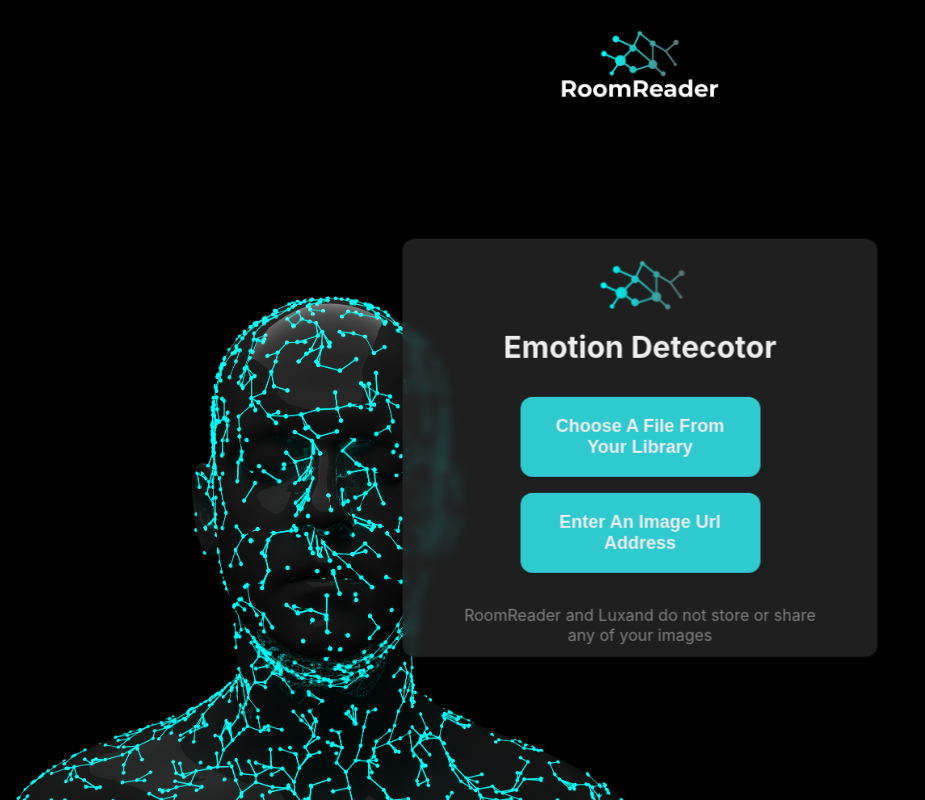
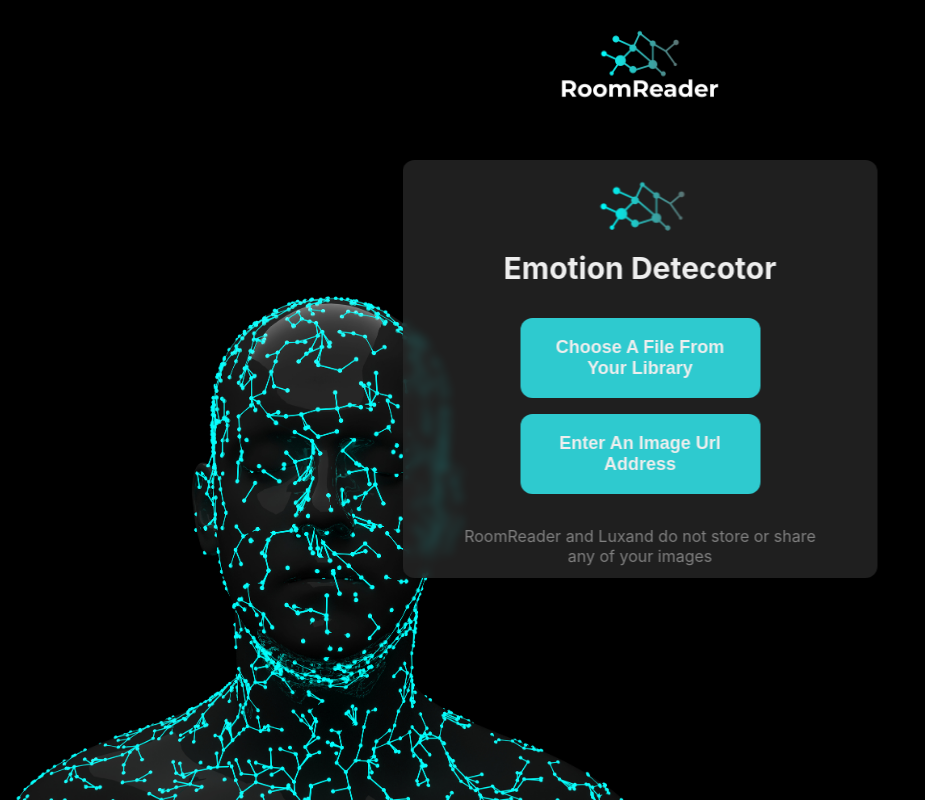
Before and after one commit to Jeffrey-Johnston/room-reader, a React (Create React App) app: page /emotion-detector in a window 1280 px wide. Shown: the whole page, without its empty margins (0-925 px from the left). Built offline with nearby package versions, Linux system fonts and the light colour scheme.

Commit message:
spelling

```diff
--- a/src/App.js
+++ b/src/App.js
@@ -112,7 +112,7 @@
             )}
             {isLoading && (
               <div className="loading-container">
-                <p className="loading">Anylizing Facial</p>
+                <p className="loading">Analyzing Facial</p>
                 <p className="loading"> Expressions</p>
                 <div className="lds-facebook">
                   <div></div>
--- a/src/components/ImageForm.module.css
+++ b/src/components/ImageForm.module.css
@@ -152,10 +152,10 @@
 }
 
 @media only screen and (min-width: 768px) {
-  .imageForm {
+  /* .imageForm {
     top: 28rem;
     transform: translate(-50%, -50%);
-  }
+  } */
 
   .imageForm button:hover,
   .imageForm button:active {
```
